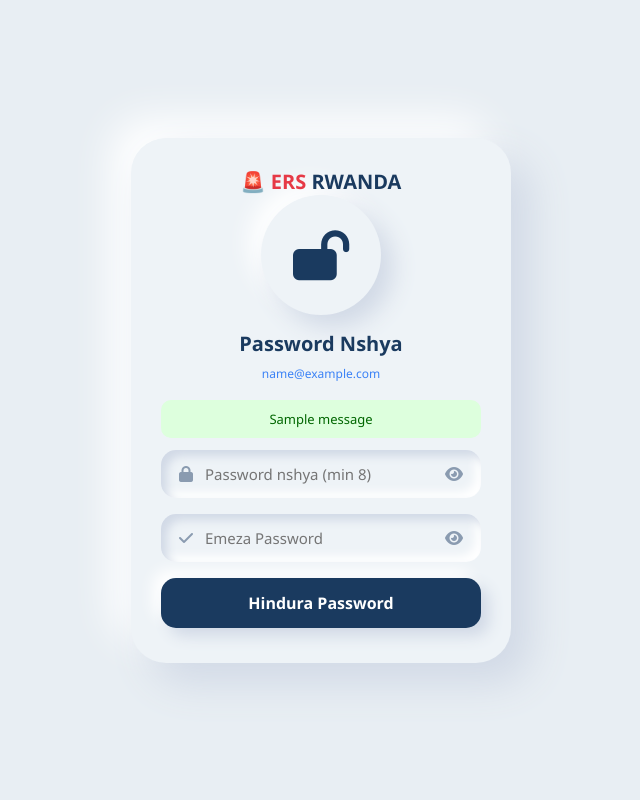
After one commit to SalomonGusenga-2003/ers-rwanda, a Flask app: template templates/reset_password.html in a window 1280 px wide. The commit adds this page. Shown: the whole page, without its empty margins (319-959 px from the left). Run offline with Flask 3, Linux system fonts and the light colour scheme; the template is opened without the code that fills it: most values are stand-ins (such as "Sample title", 1, 10 or a date in 2020); one stand-in notice (Sample message) is shown.

Commit message:
Add forgot password pages
Added secure token system for password reset

```diff
--- a/templates/login.html
+++ b/templates/login.html
@@ -99,6 +99,7 @@ body{
 .fa-google{color:#ea4335}
 .flash{background:#ffdddd;color:#a00;padding:10px;border-radius:10px;margin-bottom:15px;font-size:14px}
 .flash.success{background:#ddffdd;color:#060}
+.flash.info{background:#ddeeff;color:#004}
 .signup-link{margin-top:20px;font-size:13px;color:#8a9bb0}
 .signup-link a{color:#3b82f6;font-weight:700;text-decoration:none}
 #toggleEye{cursor:pointer; position:absolute; right:18px; color:#8a9bb0; transition:0.2s}
@@ -139,7 +140,7 @@ body{
 
     <div class="options">
       <label><input type="checkbox"> Remember me</label>
-      <a href="#">Forgot Password?</a>
+      <a href="/forgot-password">Forgot Password?</a>
     </div>
 
     <button type="submit" class="btn-sign">Sign In</button>
@@ -171,6 +172,5 @@ function togglePassword() {
   }
 }
 </script>
-
 </body>
 </html>
--- /dev/null
+++ b/templates/reset_password.html
@@ -0,0 +1,43 @@
+<!DOCTYPE html>
+<html lang="en">
+<head>
+<meta charset="UTF-8">
+<meta name="viewport" content="width=device-width, initial-scale=1.0">
+<title>Reset Password - ERS Rwanda</title>
+<link rel="stylesheet" href="https://cdnjs.cloudflare.com/ajax/libs/font-awesome/6.4.0/css/all.min.css">
+<style>
+*{margin:0;padding:0;box-sizing:border-box;font-family:'Segoe UI',Arial}
+body{min-height:100vh;display:flex;align-items:center;justify-content:center;background:#e8eef3}
+.card{width:380px;background:#eef3f7;border-radius:35px;padding:30px 30px 35px;box-shadow:20px 20px 40px #d1d9e6,-20px -20px 40px #ffffff;text-align:center}
+.system-name h1{font-size:20px;font-weight:900;color:#1a3a5f} .system-name h1 span{color:#e63946}
+.avatar{width:120px;height:120px;margin:0 auto 15px;border-radius:50%;background:#eef3f7;box-shadow:12px 12px 25px #d1d9e6,-12px -12px 25px #ffffff;display:flex;align-items:center;justify-content:center;font-size:50px;color:#1a3a5f}
+.welcome-text{color:#1a3a5f;font-size:20px;font-weight:800;margin-bottom:8px}
+.email-show{color:#3b82f6;font-size:12px;margin-bottom:18px;word-break:break-all}
+.input-box{background:#eef3f7;border-radius:15px;padding:14px 18px;margin-bottom:16px;display:flex;align-items:center;gap:12px;box-shadow:inset 6px 6px 10px #d1d9e6,inset -6px -6px 10px #ffffff;position:relative}
+.input-box i{color:#8a9bb0} .input-box input{border:none;outline:none;background:transparent;width:100%;font-size:15px;color:#2c3e50}
+.btn-sign{width:100%;padding:14px;border:none;border-radius:15px;background:#1a3a5f;box-shadow:8px 8px 15px #d1d9e6,-8px -8px 15px #ffffff;font-size:16px;font-weight:700;color:#fff;cursor:pointer}
+.flash{padding:10px;border-radius:10px;margin-bottom:12px;font-size:13px} .flash.success{background:#ddffdd;color:#060} .flash.danger{background:#ffdddd;color:#a00}
+#toggleEye1,#toggleEye2{cursor:pointer;position:absolute;right:18px}
+</style>
+</head>
+<body>
+<div class="card">
+  <div class="system-name"><h1>🚨 <span>ERS</span> RWANDA</h1></div>
+  <div class="avatar"><i class="fa-solid fa-lock-open"></i></div>
+  <h2 class="welcome-text">Password Nshya</h2>
+  <p class="email-show">{{email}}</p>
+  {% with messages = get_flashed_messages(with_categories=true) %}
+    {% if messages %}{% for cat, message in messages %}<div class="flash {{cat}}">{{message}}</div>{% endfor %}{% endif %}
+  {% endwith %}
+  <form method="POST">
+    <div class="input-box"><i class="fa-solid fa-lock"></i><input type="password" name="password" id="pass1" placeholder="Password nshya (min 8)" required><i class="fa-solid fa-eye" id="toggleEye1" onclick="toggle1()"></i></div>
+    <div class="input-box"><i class="fa-solid fa-check"></i><input type="password" name="confirm_password" id="pass2" placeholder="Emeza Password" required><i class="fa-solid fa-eye" id="toggleEye2" onclick="toggle2()"></i></div>
+    <button type="submit" class="btn-sign">Hindura Password</button>
+  </form>
+</div>
+<script>
+function toggle1(){const p=document.getElementById('pass1'), e=document.getElementById('toggleEye1'); if(p.type==='password'){p.type='text'; e.classList.replace('fa-eye','fa-eye-slash')}else{p.type='password'; e.classList.replace('fa-eye-slash','fa-eye')}}
+function toggle2(){const p=document.getElementById('pass2'), e=document.getElementById('toggleEye2'); if(p.type==='password'){p.type='text'; e.classList.replace('fa-eye','fa-eye-slash')}else{p.type='password'; e.classList.replace('fa-eye-slash','fa-eye')}}
+</script>
+</body>
+</html>
```
Also changed, not shown: templates/forgot_password.html (added, +41 -0 lines).
